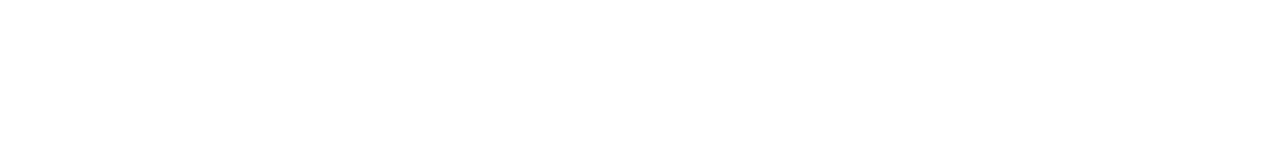
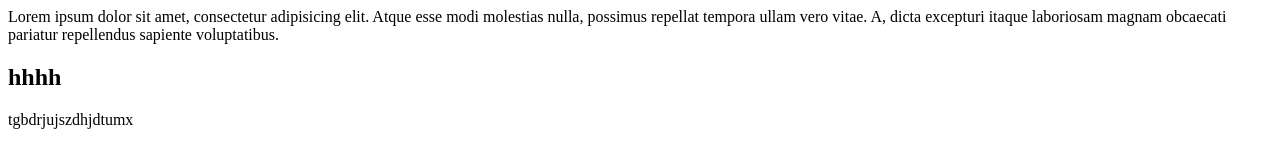
Before and after one commit to gloriacezara/first-project, a plain HTML site: page index.html in a window 1280 px wide. Drawn offline with Linux system fonts and the light colour scheme.

Commit message:
comentariu

```diff
--- a/index.html
+++ b/index.html
@@ -5,6 +5,13 @@
     <title>Title</title>
 </head>
 <body>
+<div>Lorem ipsum dolor sit amet, consectetur adipisicing elit.
+    Atque esse modi molestias nulla, possimus repellat tempora
+    ullam vero vitae. A, dicta excepturi itaque laboriosam magnam
+    obcaecati pariatur repellendus sapiente voluptatibus.</div>
+
+<h2>hhhh</h2>
+<p>tgbdrjujszdhjdtumx</p>
 
 </body>
 </html>
```
